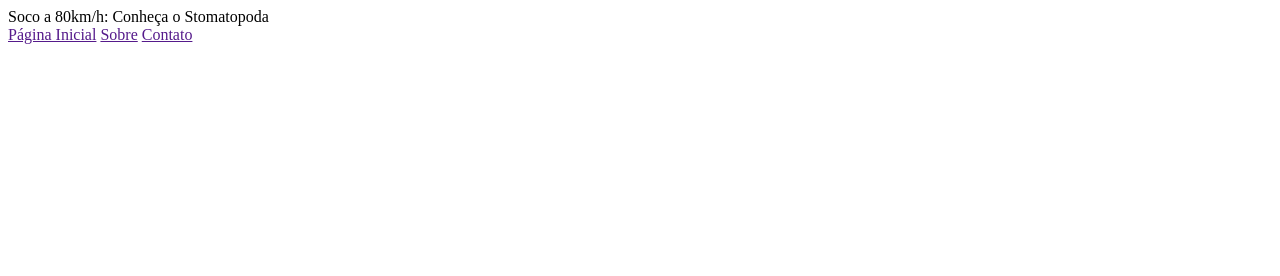
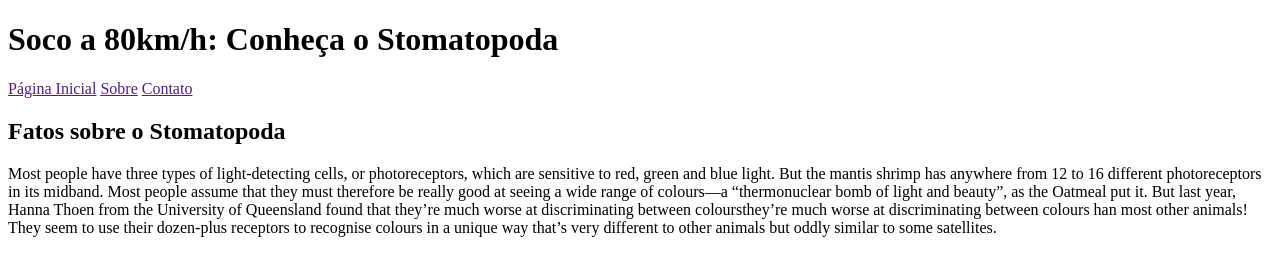
Before and after one commit to Arvo-palma/trybe-exercises, a plain HTML site: page exercises/introducao-a-html-e-css_4/exercicio_html_semantico.html in a window 1280 px wide. Drawn offline with Linux system fonts and the light colour scheme.

Commit message:
Adiciona fatos sobre o Stomatopoda

```diff
--- a/exercises/introducao-a-html-e-css_4/exercicio_html_semantico.html
+++ b/exercises/introducao-a-html-e-css_4/exercicio_html_semantico.html
@@ -6,12 +6,16 @@
   </head>
   <body>
     <header>
-        Soco a 80km/h: Conheça o Stomatopoda
+        <h1>Soco a 80km/h: Conheça o Stomatopoda</h1>
     </header>
     <nav>
         <a href="">Página Inicial</a>
         <a href="">Sobre</a>
         <a href="">Contato</a>
     </nav>
+    <article>
+        <h2>Fatos sobre o Stomatopoda</h2>
+        <p>Most people have three types of light-detecting cells, or photoreceptors, which are sensitive to red, green and blue light. But the mantis shrimp has anywhere from 12 to 16 different photoreceptors in its midband. Most people assume that they must therefore be really good at seeing a wide range of colours—a “thermonuclear bomb of light and beauty”, as the Oatmeal put it. But last year, Hanna Thoen from the University of Queensland found that they’re much worse at discriminating between coloursthey’re much worse at discriminating between colours han most other animals! They seem to use their dozen-plus receptors to recognise colours in a unique way that’s very different to other animals but oddly similar to some satellites.</p>
+    </article>
   </body>
 </html>
```
